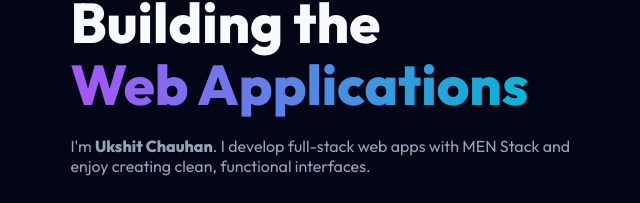
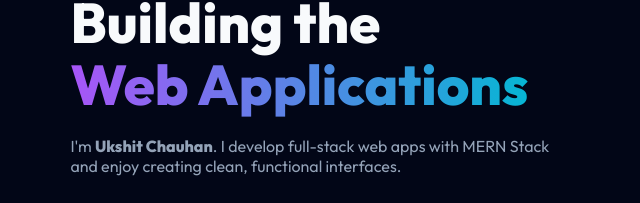
Before and after one commit to ukshitchauhan/Portfolio, a plain HTML site: page index.html in a window 1280 px wide. Shown: the part 352-555 px from the top of the page, 32-672 px from the left. Drawn offline with nearby package versions, Linux system fonts and the light colour scheme.

Commit message:
Update index.html

```diff
--- a/index.html
+++ b/index.html
@@ -37,7 +37,7 @@
             <div class="badge">Full Stack Developer</div>
             <h1>Building the <br> <span class="gradient-text">Web Applications</span></h1>
             <p class="bio">
-    I'm <strong>Ukshit Chauhan</strong>. I develop full-stack web apps with <span class="highlight">MEN Stack</span> and enjoy creating clean, functional interfaces.
+    I'm <strong>Ukshit Chauhan</strong>. I develop full-stack web apps with <span class="highlight">MERN Stack</span> and enjoy creating clean, functional interfaces.
 </p>
 
 
```
